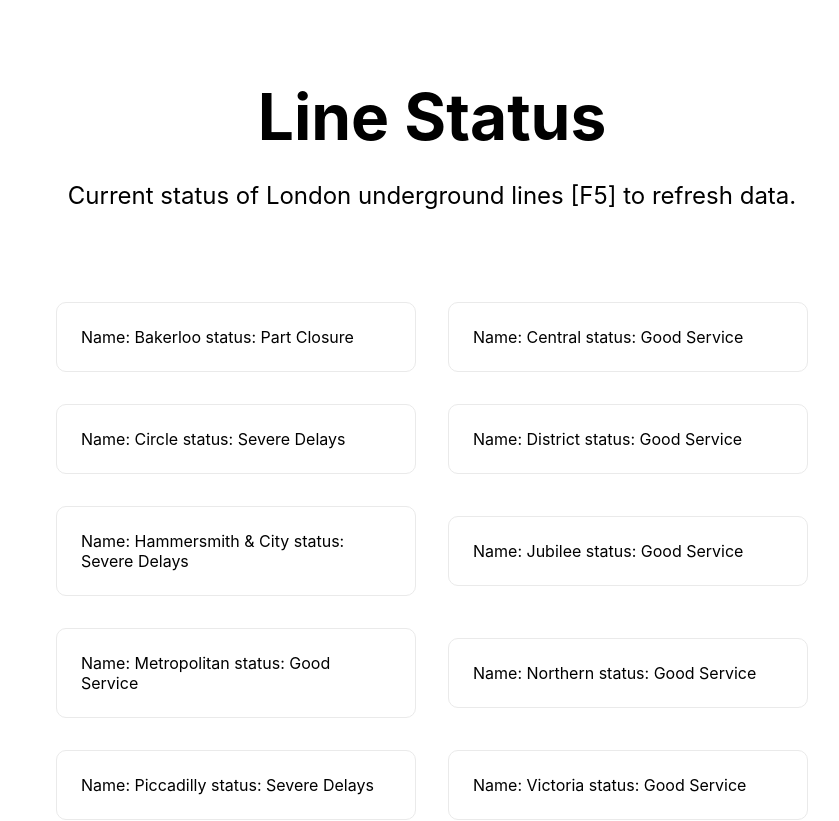
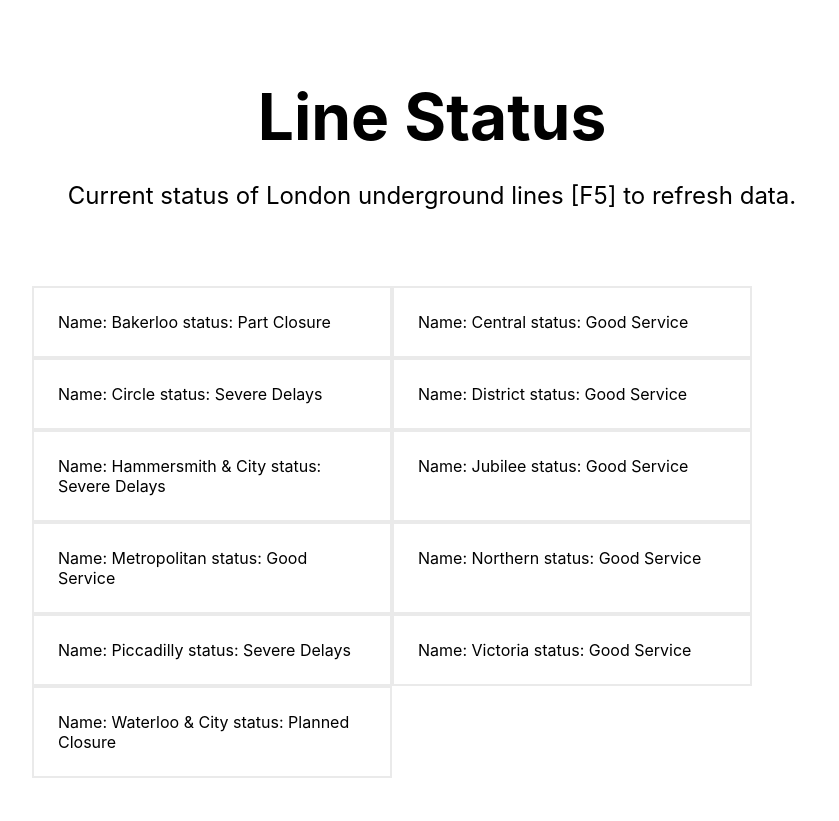
Before and after one commit to petej108/TflLineStatus, a Next.js app in the folder linestatus/: page / in a window 1280 px wide. Shown: the top 821 px of the page, without its empty margins (208-1047 px from the left). Built offline with nearby package versions, Linux system fonts and the light colour scheme.

Commit message:
updated style

```diff
--- a/linestatus/pages/index.module.css
+++ b/linestatus/pages/index.module.css
@@ -36,8 +36,8 @@
 
 .grid {
   display: flex;
-  align-items: center;
-  justify-content: center;
+  align-items: left;
+  justify-content: left;
   flex-wrap: wrap;
 
   max-width: 800px;
@@ -45,27 +45,22 @@
 }
 
 .card {
-  margin: 1rem;
+  margin: 0rem;
   flex-basis: 45%;
   padding: 1.5rem;
   text-align: left;
   color: inherit;
   text-decoration: none;
-  border: 1px solid #eaeaea;
-  border-radius: 10px;
+  border: 2px solid #eaeaea;
+  border-radius: 0px;
   transition: color 0.15s ease, border-color 0.15s ease;
 }
 
 .card:hover,
 .card:focus,
 .card:active {
-  color: #0070f3;
-  border-color: #0070f3;
-}
-
-.card h3 {
-  margin: 0 0 1rem 0;
-  font-size: 1.5rem;
+  color: #000000;
+  border-color: #000000;
 }
 
 .card p {
```
